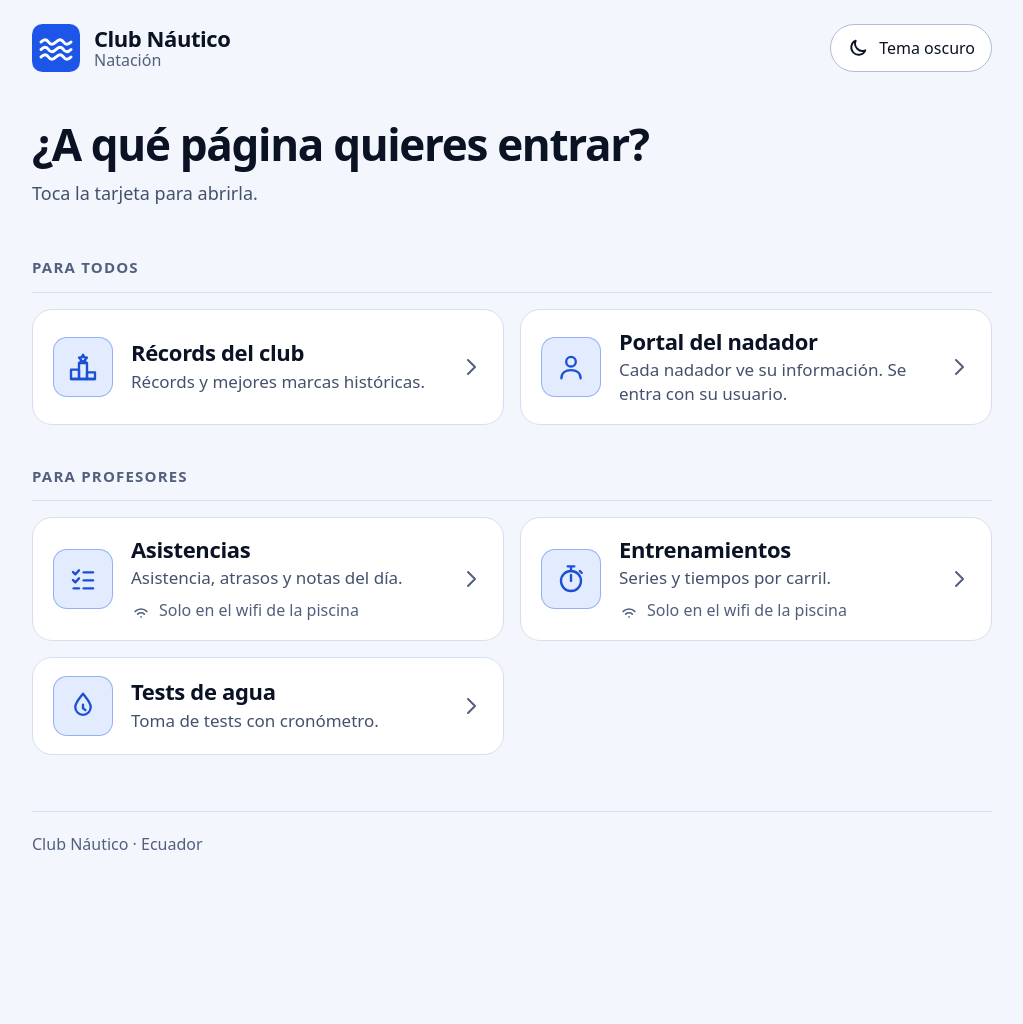
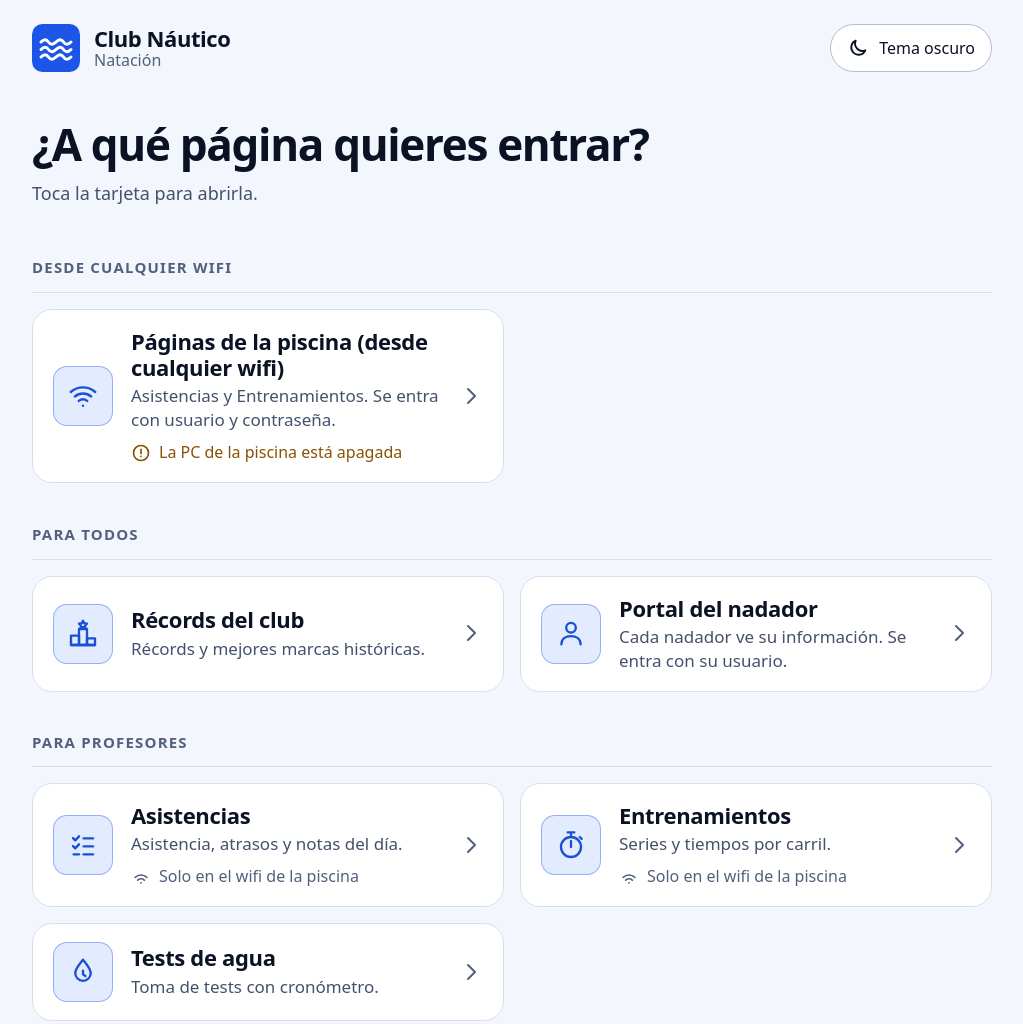
Before and after one commit to ClubNautico/clubnautico.github.io, a plain HTML site: page index.html in a window 1280 px wide. Shown: the top 1024 px of the page, without its empty margins (128-1151 px from the left). Before the commit the page ends 896 px from the top, so only its background shows below. Drawn offline with Linux system fonts and the light colour scheme; no server answers.

Commit message:
Portada: boton Paginas de la piscina desde cualquier wifi
Co-Authored-By: Claude Opus 5.5 <noreply@anthropic.com>

```diff
--- a/css/inicio.css
+++ b/css/inicio.css
@@ -22,6 +22,7 @@ a{color:inherit}
   border:1px solid var(--border-strong);background:var(--surface-1);color:var(--text);font:inherit;font-size:1rem;font-weight:500;cursor:pointer;
   transition:background var(--dur-fast),border-color var(--dur-fast)}
 .tema:hover{background:var(--surface-2)}
+a.tema{text-decoration:none}
 .tema svg{width:22px;height:22px}
 .tema .sol{display:none}
 [data-theme="dark"] .tema .luna{display:none}
--- a/js/config.js
+++ b/js/config.js
@@ -25,6 +25,7 @@ window.HUB_CONFIG = {
      descripcion : una línea corta
      icono       : trofeo | perfil | asistencia | cronometro | gota | bandera
      url         : dirección completa (páginas de internet)
+     puerta      : carpeta con la que se abre desde internet a traves de la puerta (solo tarjetas con local)
      local       : puerto (número) si la página vive en la computadora de la piscina
                    (en ese caso no se pone url)
      Para ocultar una tarjeta, borra todo su bloque { ... }, con su coma. */
@@ -48,11 +49,13 @@ window.HUB_CONFIG = {
         { titulo: "Asistencias",
           descripcion: "Asistencia, atrasos y notas del día.",
           icono: "asistencia",
-          local: 8772 },
+          local: 8772,
+          puerta: "asistencias/" },
         { titulo: "Entrenamientos",
           descripcion: "Series y tiempos por carril.",
           icono: "cronometro",
-          local: 8765 },
+          local: 8765,
+          puerta: "entrenamientos/" },
         { titulo: "Tests de agua",
           descripcion: "Toma de tests con cronómetro.",
           icono: "gota",
--- a/js/inicio.js
+++ b/js/inicio.js
@@ -9,6 +9,7 @@
     asistencia: '<path d="M4.5 6.8l1.7 1.7L9 5.5"/><path d="M12.5 7h7"/><path d="M4.5 12.8l1.7 1.7L9 11.5"/><path d="M12.5 13h7"/><path d="M5 19h4"/><path d="M12.5 19h7"/>',
     cronometro: '<circle cx="12" cy="13.5" r="7.5"/><path d="M12 13.5V9"/><path d="M9.5 2.5h5M12 2.5V6"/><path d="M18.6 6l1.4 1.4"/>',
     gota: '<path d="M12 2.8c3.2 4 5.8 6.8 5.8 10a5.8 5.8 0 0 1-11.6 0c0-3.2 2.6-6 5.8-10z"/><path d="M12 11v2.8l1.8 1.2"/>',
+    wifi: '<path d="M2.8 9a14 14 0 0 1 18.4 0M5.8 12.4a9.6 9.6 0 0 1 12.4 0M8.8 15.7a5.2 5.2 0 0 1 6.4 0"/><path d="M12 19.2v.1"/>',
     bandera: '<path d="M6 21.5V3"/><path d="M6 4.5h12.5L15 9l3.5 4.5H6"/>'
   };
   var ICONO_GEN = '<rect x="5" y="3.5" width="14" height="17" rx="2"/><path d="M9 8.5h6M9 12h6M9 15.5h3"/>';
@@ -25,6 +26,8 @@
   var err = document.getElementById('error');
   var ayuda = document.getElementById('ayuda');
   var modoLocal = false;
+  var modoPuerta = false; // abierta desde internet a traves de la puerta (puerta/puerta.py)
+  var secPiscina = null, piscinaTimer = null;
   var locales = []; // {puerto, el}  (solo en modo local)
   var tarjetasLocales = []; // {a, est, puerto, clic}
 
@@ -118,7 +121,8 @@
   function modoLocalTarjeta(r) {
     if (r.clic) { r.a.removeEventListener('click', r.clic); r.clic = null; }
     r.a.removeAttribute('role');
-    r.a.href = location.protocol + '//' + location.hostname + ':' + r.puerto + '/';
+    if (modoPuerta && r.ruta) r.a.href = '/' + String(r.ruta).replace(/^\/+/, '');   // /entrenamientos/ o /asistencias/
+    else r.a.href = location.protocol + '//' + location.hostname + ':' + r.puerto + '/';
     estado(r.est, 'revisando');
     r.est.setAttribute('role', 'status');
     locales.push({ puerto: r.puerto, el: r.est });
@@ -149,7 +153,7 @@
 
     var est = document.createElement('div');
     a.querySelector('.cuerpo').appendChild(est);
-    var r = { a: a, est: est, puerto: p.local, clic: null };
+    var r = { a: a, est: est, puerto: p.local, ruta: (typeof p.puerta === 'string' ? p.puerta : ''), clic: null };
     if (modoLocal) modoLocalTarjeta(r); else modoInternet(r);
     tarjetasLocales.push(r);
     return li;
@@ -195,7 +199,7 @@
           if (previo[l.puerto] !== clave) { previo[l.puerto] = clave; estado(l.el, clave); }
         });
       })
-      .catch(function () { clearTimeout(tE); revisaDirecto(); });
+      .catch(function () { clearTimeout(tE); if (!modoPuerta) revisaDirecto(); });
   }
 
   function revisaDirecto() {
@@ -217,9 +221,11 @@
   }
 
   var vigilando = false;
-  function pasaALocal() {
+  function pasaALocal(viaPuerta) {
+    if (viaPuerta) { modoPuerta = true; ponSalir(); }
     if (modoLocal) return;
     modoLocal = true;
+    if (secPiscina) secPiscina.hidden = true;     // ya se esta en la PC de la piscina o dentro de la puerta
     tarjetasLocales.forEach(modoLocalTarjeta);
     if (!vigilando) {
       vigilando = true;
@@ -229,16 +235,77 @@
     revisa();
   }
 
+  /* ---- Boton Salir (solo dentro de la puerta) ---- */
+  function ponSalir() {
+    if (document.getElementById('salir')) return;
+    var a = document.createElement('a');
+    a.id = 'salir'; a.className = 'tema'; a.href = '/salir'; a.textContent = 'Salir';
+    btn.parentNode.insertBefore(a, btn);
+    btn.parentNode.style.flexWrap = 'wrap';
+  }
+
+  /* ---- "Paginas de la piscina (desde cualquier wifi)": lee piscina.json ---- */
+  function construyePiscina() {
+    if (modoPuerta) return;
+    var sec = document.createElement('section');
+    sec.className = 'seccion'; sec.hidden = true; sec.setAttribute('aria-labelledby', 'sec-piscina-t');
+    var h = document.createElement('h2'); h.id = 'sec-piscina-t'; h.textContent = 'Desde cualquier wifi';
+    var ul = document.createElement('ul'); ul.className = 'rejilla';
+    var li = document.createElement('li');
+    var a = document.createElement('a'); a.className = 'tarjeta';
+    a.innerHTML = '<span class="ficha">' + svg(ICONOS.wifi) + '</span><span class="cuerpo"><h3>Páginas de la piscina (desde cualquier wifi)</h3><p>Asistencias y Entrenamientos. Se entra con usuario y contraseña.</p></span>' + FLECHA;
+    var est = document.createElement('div'); est.setAttribute('role', 'status');
+    a.querySelector('.cuerpo').appendChild(est);
+    li.appendChild(a); ul.appendChild(li); sec.appendChild(h); sec.appendChild(ul);
+    cont.insertBefore(sec, cont.firstChild);
+    secPiscina = sec;
+
+    function apagada() {
+      a.removeAttribute('href'); a.setAttribute('aria-disabled', 'true');
+      est.className = 'estado cerrada'; est.innerHTML = svg(EST.cerrada[0]) + '<span></span>';
+      est.lastChild.textContent = 'La PC de la piscina está apagada';
+    }
+    function abierta(href) {
+      a.href = href; a.removeAttribute('aria-disabled');
+      estado(est, 'abierta'); est.lastChild.textContent = 'Abierta: toca para entrar';
+    }
+    function revisa1(d) {
+      var href = hrefSeguro(d && d.url);
+      if (!href) { apagada(); return; }
+      var base = href.replace(/\/+$/, '');
+      var ctl = ('AbortController' in window) ? new AbortController() : null;
+      var t = setTimeout(function () { if (ctl) ctl.abort(); }, 5000);
+      fetch(base + '/ping', { cache: 'no-store', signal: ctl ? ctl.signal : undefined })
+        .then(function (r) { if (!r.ok) throw new Error('ping'); return r.json(); })
+        .then(function (j) { clearTimeout(t); if (j && j.club === true) abierta(base + '/'); else apagada(); })
+        .catch(function () { clearTimeout(t); apagada(); });
+    }
+    function lee() {
+      if (modoLocal) return;
+      fetch('piscina.json?_=' + Date.now(), { cache: 'no-store' })
+        .then(function (r) { if (!r.ok) throw new Error('piscina'); return r.json(); })
+        .then(function (d) { if (modoLocal) return; sec.hidden = false; sec.dataset.vista = '1'; revisa1(d); })
+        .catch(function () { /* sin piscina.json (por ejemplo, copia local vieja): no se muestra la tarjeta */ });
+    }
+    estado(est, 'revisando');
+    lee();
+    piscinaTimer = setInterval(function () { if (!document.hidden && !modoLocal) lee(); }, 20000);
+  }
+
   /* ---- Inicio ---- */
   if (!cfg || !Array.isArray(cfg.secciones)) {
     mostrarError('No se pudo leer la lista de páginas (archivo js/config.js). Avisa a quien administra la página.');
     return;
   }
   construye(); // de inmediato, en modo internet
+  /* Dentro de la puerta: sin puerto en la direccion y host de trycloudflare. */
+  var viaPuertaPorHost = !location.port && /\.trycloudflare\.com$/i.test(location.hostname);
+  if (viaPuertaPorHost) { modoPuerta = true; ponSalir(); }
+  construyePiscina();
   try {
     fetch('local.json', { cache: 'no-store' })
       .then(function (r) { return r.ok ? r.json() : null; })
-      .then(function (j) { if (j && j.local === true) pasaALocal(); })
+      .then(function (j) { if (j && j.local === true) pasaALocal(j.puerta === true || viaPuertaPorHost); })
       .catch(function () {});
   } catch (e) {}
 })();
--- /dev/null
+++ b/piscina.json
@@ -0,0 +1 @@
+{"url": "", "actualizado": ""}
```
